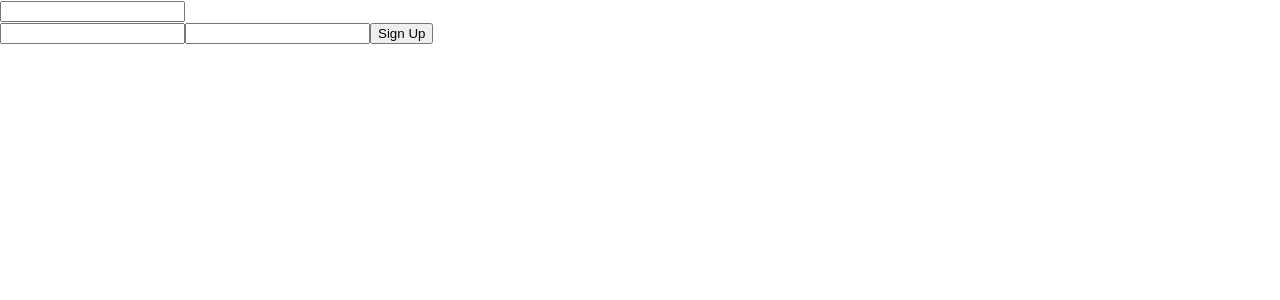
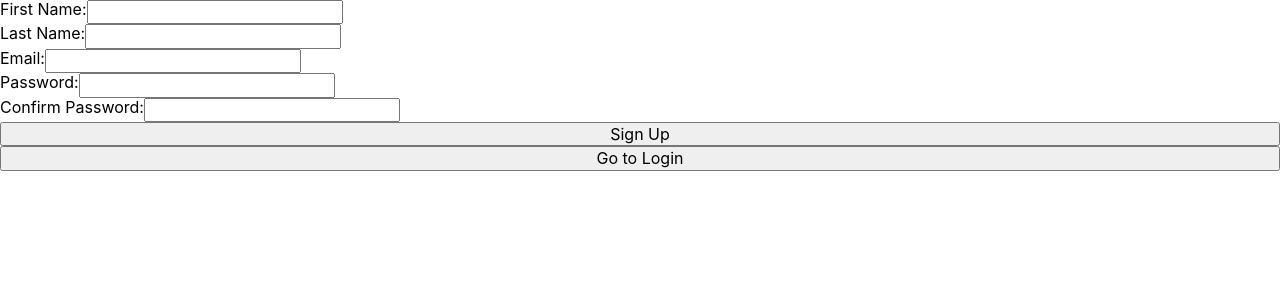
Before and after one commit to ColtonHibbert/money-manager, a React (Create React App) app: page / in a window 1280 px wide. Both pictures are taken after a click on the button "Sign up". Shown: the top 300 px of the page. Built offline with nearby package versions, Linux system fonts and the light colour scheme.

Commit message:
working on signup

```diff
--- a/src/components/Accounts.js
+++ b/src/components/Accounts.js
@@ -20,17 +20,22 @@ function Accounts(props) {
     return (
         <div>
             <div>{user.first_name}</div>
-            <button onClick={ () => setRoute("home")}>Home</button>
-            <button onClick={ () => getAccounts()}>Get Accounts</button>
+            <div>
             {
                 (accounts !== null) ? accounts.map(account => {
+                    console.log(account);
                     return (
                         <div key={account.account_id}>
-                            <div>{account.account_id, account.account_name, account.account_balance }</div>
+                            <div>{account.account_id}</div>
+                            <div>{account.account_name}</div>
+                            <div>{account.account_balance}</div>
                         </div>
                     )
                 }) : ""
             }
+            </div>
+            <button onClick={ () => setRoute("home")}>Home</button>
+            <button onClick={ () => getAccounts()}>Get Accounts</button>
         </div>
     );
 }
--- a/src/components/Transactions.js
+++ b/src/components/Transactions.js
@@ -1,9 +1,7 @@
-import React, {useState, useEffect} from "react";
+import React from "react";
 
 function Transactions(props) {
-    const { user, setRoute } = props;
-
-    //const [ transactions , setTransactions ] = useState(null);
+    const { user, transactions, setTransactions, setRoute } = props;
 
     const getTransactions = () => fetch(
         "http://localhost:3001/transactions",
@@ -27,7 +25,10 @@ function Transactions(props) {
                 (transactions !== null) ? transactions.map(transaction => {
                     return (
                         <div key={transaction.transaction_id}>
-                            <div>{transaction.transaction_id, transaction.amount, transaction.date, transaction.memo_note}</div>
+                            <div>{transaction.transaction_id}</div>
+                            <div>{transaction.amount}</div>
+                            <div>{transaction.date}</div>
+                            <div>{transaction.memo_note}</div>
                         </div>
                     )
                 }) : ""
--- a/src/containers/App.js
+++ b/src/containers/App.js
@@ -4,11 +4,13 @@ import SignUp from "./SignUp.js";
 import Login from "./Login.js";
 import Home from "../components/Home.js";
 import Accounts from "../components/Accounts.js";
-//import Transactions from "../components/Transactions.js";
+import "tachyons";
+import Transactions from "../components/Transactions.js";
 import {
   setRoute,
   setUser,
-  setAccounts
+  setAccounts,
+  setTransactions
 } from "../services/actions.js";
 import { connect } from "react-redux";
 
@@ -16,10 +18,8 @@ const mapStateToProps = (state) => {
   return {
     route: state.route,
     user: state.user,
-    login: {
-      loginEmail: state.login.loginEmail,
-      loginPassword: state.login.loginPassword
-    }
+    accounts: state.accounts,
+    transactions: state.transactions
   }
 }
 
@@ -27,7 +27,8 @@ const mapDispatchToProps = (dispatch) => {
   return {
     setRoute: (value) => dispatch(setRoute(value)),
     setUser: (value) => dispatch(setUser(value)),
-    setAccounts: (value) => dispatch(setAccounts(value))
+    setAccounts: (value) => dispatch(setAccounts(value)),
+    setTransactions: (value) => dispatch(setTransactions(value))
   }
 }
 
@@ -48,18 +49,18 @@ function App(props) {
       }
       {
         (route === "signup") ?
-        <SignUp  />
+        <SignUp  {...props} />
         : ""
       }
       {
         (route === "accounts") ?
-        <Accounts  />
+        <Accounts  {...props} />
         : ""
       }
       {
-        //(route === "transactions") ?
-        //<Transactions />
-        //: ""
+        (route === "transactions") ?
+        <Transactions {...props} />
+        : ""
       }
     </div>
   );
--- a/src/containers/SignUp.js
+++ b/src/containers/SignUp.js
@@ -50,14 +50,29 @@ function SignUp(props) {
     }
 
     return (
-        <div>
-            <div >
+        <div className="flex flex-column">
+            <div className="flex flex-row">
+                <label>First Name: </label>
                 <input type="text" onChange={(event) => setSignUpFirstName(event.target.value)} />
-
             </div>
-            <input type="text" onChange={(event) => setSignUpLastName(event.target.value)} />
-            <input type="text" onChange={(event) => setPassword(event.target.value)} />
+            <div className="flex flex-row">
+                <label>Last Name: </label>
+                <input type="text" onChange={(event) => setSignUpLastName(event.target.value)} />
+            </div>
+            <div className="flex flex-row">
+                <label>Email: </label>
+                <input type="text" onChange={(event) => setSignUpEmail(event.target.value)} />
+            </div>
+            <div className="flex flex-row">
+                <label>Password: </label>
+                <input type="text" onChange={(event) => setSignUpPassword(event.target.value)} />
+            </div>
+            <div className="flex flex-row">
+                <label>Confirm Password: </label>
+                <input type="text" onChange={(event) => setSignUpConfirmPassword(event.target.value)} />
+            </div>
             <button onClick={() => sendSignUp()}>Sign Up</button>
+            <button onClick={() => setRoute("login")}>Go to Login</button>
         </div>
     )
 }
--- a/src/services/actions.js
+++ b/src/services/actions.js
@@ -8,7 +8,8 @@ import {
     SET_SIGNUP_EMAIL,
     SET_SIGNUP_PASSWORD,
     SET_SIGNUP_CONFIRM_PASSWORD,
-    SET_ACCOUNTS
+    SET_ACCOUNTS,
+    SET_TRANSACTIONS
 } from "./constants.js";
 
 
@@ -81,3 +82,10 @@ export const setAccounts = (payload) => {
         setAccountsPayload: payload
     }
 }
+
+export const setTransactions = (payload) => {
+    return {
+        type: SET_TRANSACTIONS,
+        setTransactionsPayload: payload
+    }
+}
--- a/src/services/constants.js
+++ b/src/services/constants.js
@@ -8,3 +8,4 @@ export const SET_SIGNUP_EMAIL = "SET_SIGNUP_EMAIL";
 export const SET_SIGNUP_PASSWORD = "SET_SIGNUP_PASSWORD";
 export const SET_SIGNUP_CONFIRM_PASSWORD = "SET_SIGNUP_CONFIRM_PASSWORD";
 export const SET_ACCOUNTS = "SET_ACCOUNTS";
+export const SET_TRANSACTIONS = "SET_TRANSACTIONS";
--- a/src/services/reducers.js
+++ b/src/services/reducers.js
@@ -8,7 +8,8 @@ import {
     SET_SIGNUP_EMAIL,
     SET_SIGNUP_PASSWORD,
     SET_SIGNUP_CONFIRM_PASSWORD,
-    SET_ACCOUNTS
+    SET_ACCOUNTS,
+    SET_TRANSACTIONS
 } from "./constants.js";
 
 const initialState = {
@@ -114,5 +115,11 @@ export const reducer = (state=initialState, action={}) => {
             accounts: action.setAccountsPayload
         }
     }
+    if(action.type === SET_TRANSACTIONS ) {
+        return {
+            ...state,
+            transactions: action.setTransactionsPayload
+        }
+    }
     return state;
 }
```
